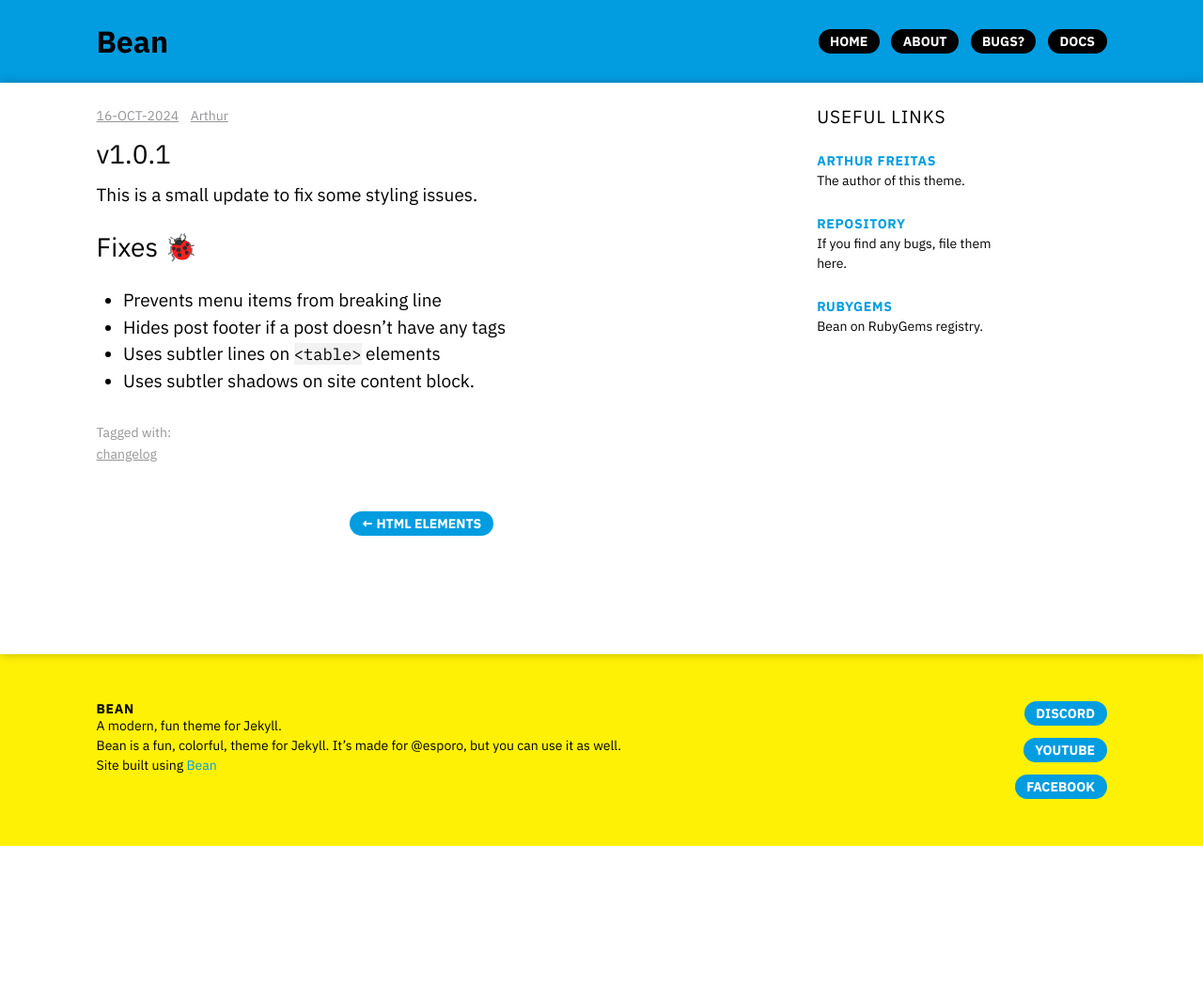
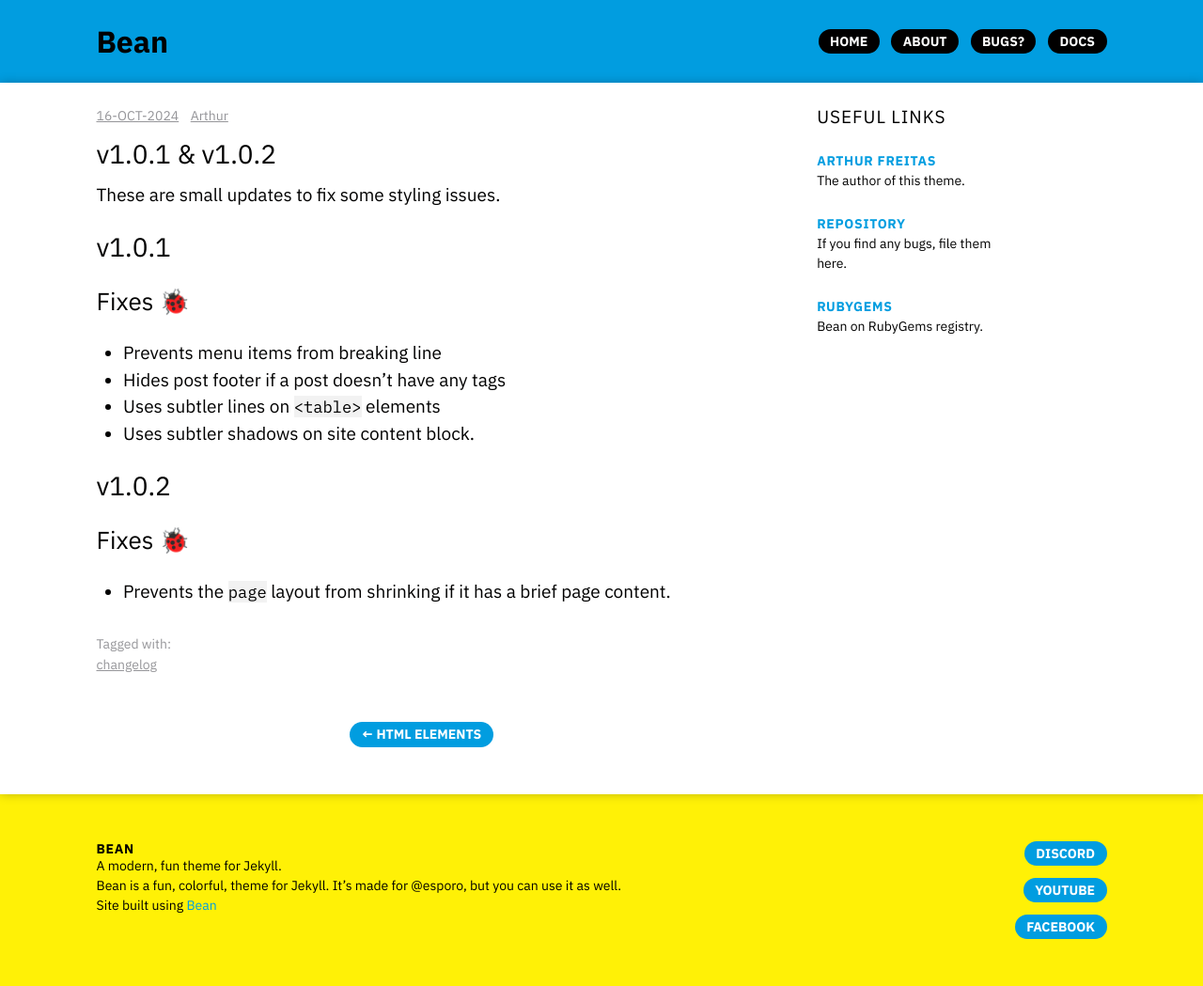
Before and after one commit to esporo/bean, a Jekyll site: the page built from _posts/2024-10-16-new-minor-release-v1.0.1.md, in a window 1280 px wide. Shown: the whole page at 94% size. Built offline with Jekyll 4.4.1, drawn with Linux system fonts in a browser that asks for light colours; before the commit the page ends 900 px from its top, so only the background shows below that.

Commit message:
release: v1.0.2

```diff
--- a/_posts/2024-10-16-new-minor-release-v1.0.1.md
+++ b/_posts/2024-10-16-new-minor-release-v1.0.1.md
@@ -1,16 +1,25 @@
 ---
 layout: post
-title: "v1.0.1"
+title: "v1.0.1 & v1.0.2"
 author: arthur
 tags:
   - changelog
 ---
 
-This is a small update to fix some styling issues.
+These are small updates to fix some styling issues.
 
-## Fixes 🐞
+## v1.0.1
+
+### Fixes 🐞
 
 * Prevents menu items from breaking line
 * Hides post footer if a post doesn't have any tags
 * Uses subtler lines on `<table>` elements
 * Uses subtler shadows on site content block.
+
+
+## v1.0.2
+
+### Fixes 🐞
+
+* Prevents the `page` layout from shrinking if it has a brief page content.
```
Also changed, not shown: jekyll-theme-bean.gemspec.
